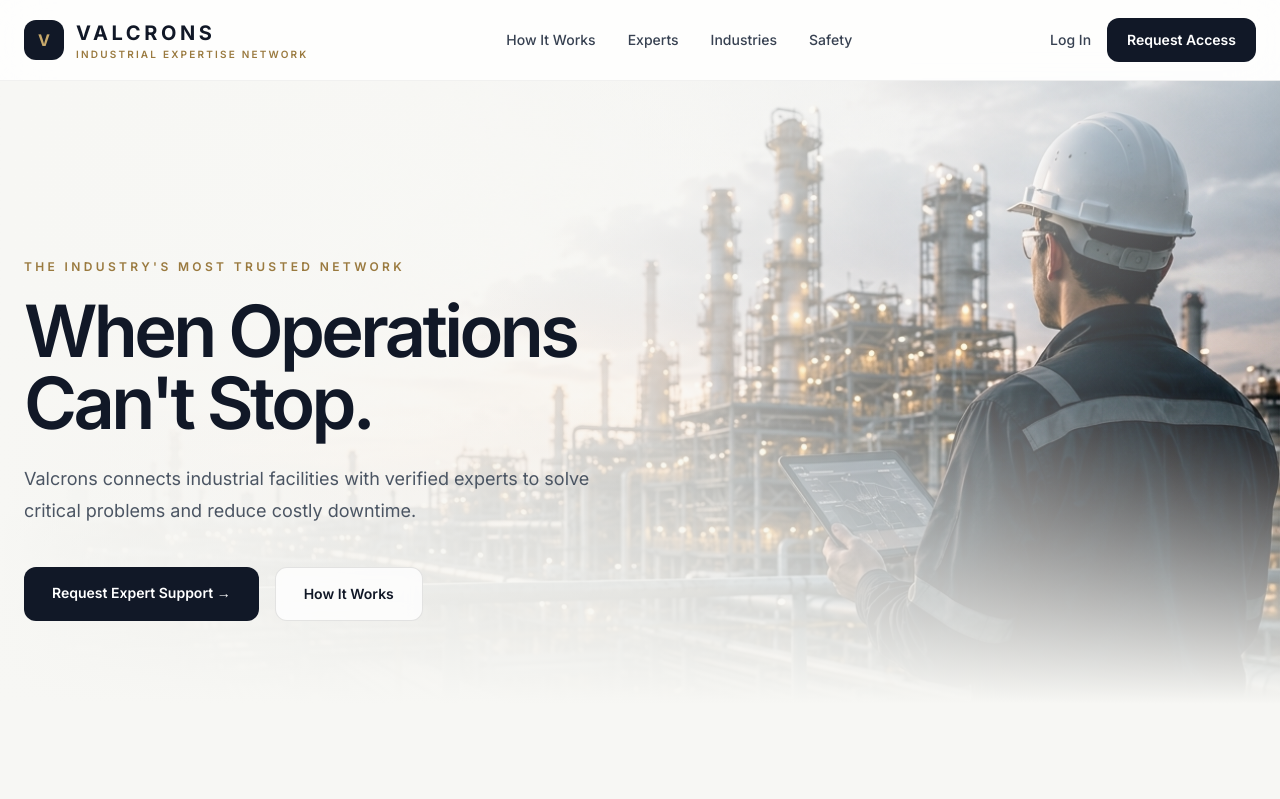
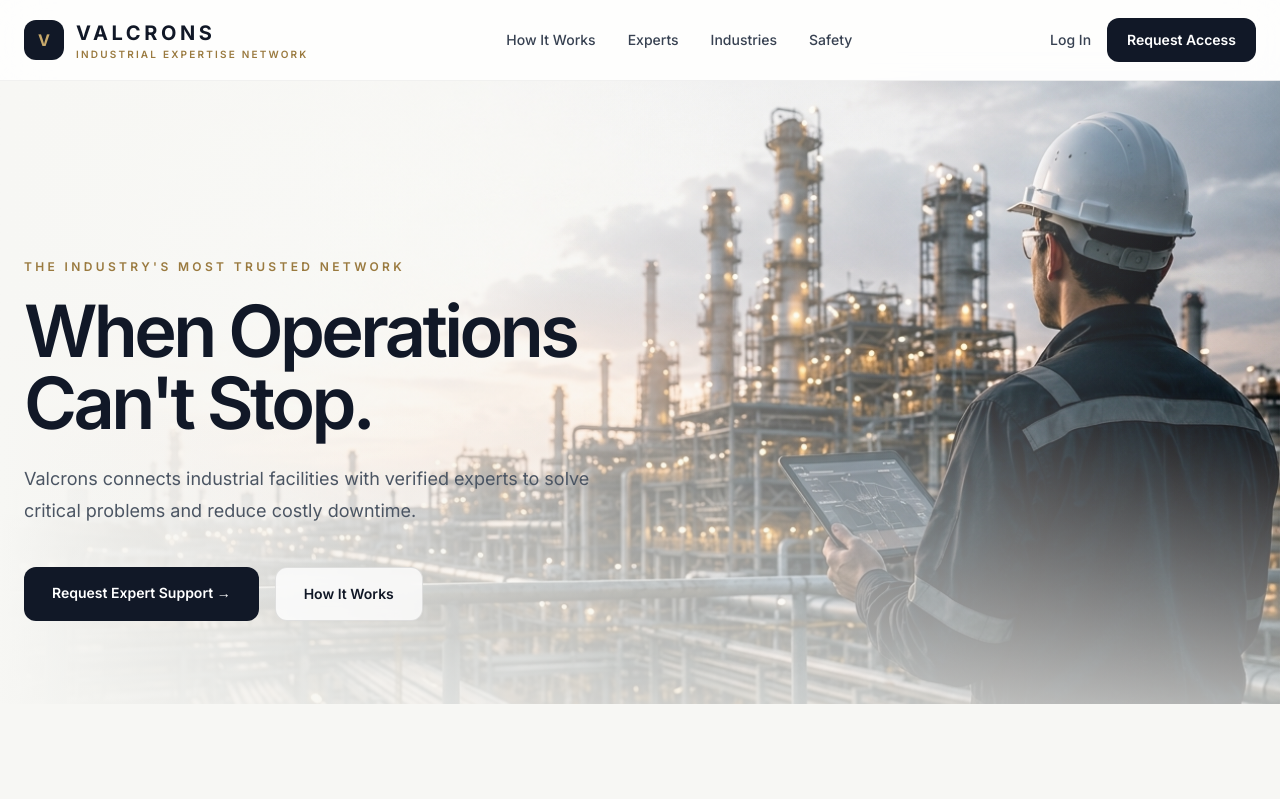
Before and after one commit to 502296/valcrons, a Next.js app: page / in a window 1280 px wide. Shown: the top 799 px of the page. Built offline with nearby package versions, Linux system fonts and the light colour scheme.

Commit message:
Update Hero.tsx

```diff
--- a/src/components/home/Hero.tsx
+++ b/src/components/home/Hero.tsx
@@ -8,8 +8,8 @@
           className="h-full w-full object-cover object-center"
         />
 
-        <div className="absolute inset-0 bg-gradient-to-r from-[#f7f7f4] via-[#f7f7f4]/75 to-transparent" />
-        <div className="absolute inset-0 bg-gradient-to-b from-[#f7f7f4]/40 via-transparent to-[#f7f7f4]" />
+       <div className="absolute inset-0 bg-gradient-to-r from-[#f7f7f4] via-[#f7f7f4]/45 to-transparent" />
+      <div className="absolute inset-0 bg-gradient-to-b from-[#f7f7f4]/10 via-transparent to-[#f7f7f4]/70" />
       </div>
 
       <div className="relative z-10 mx-auto flex min-h-[82vh] max-w-7xl items-center px-6">
```
